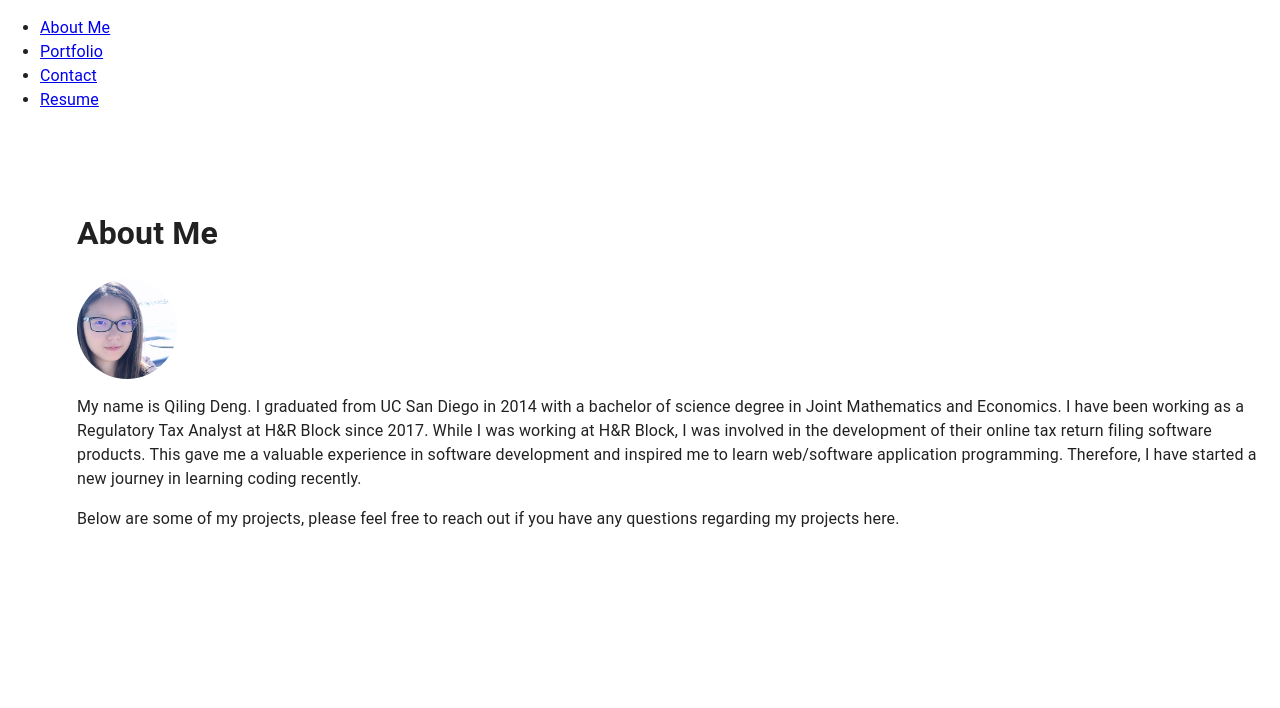
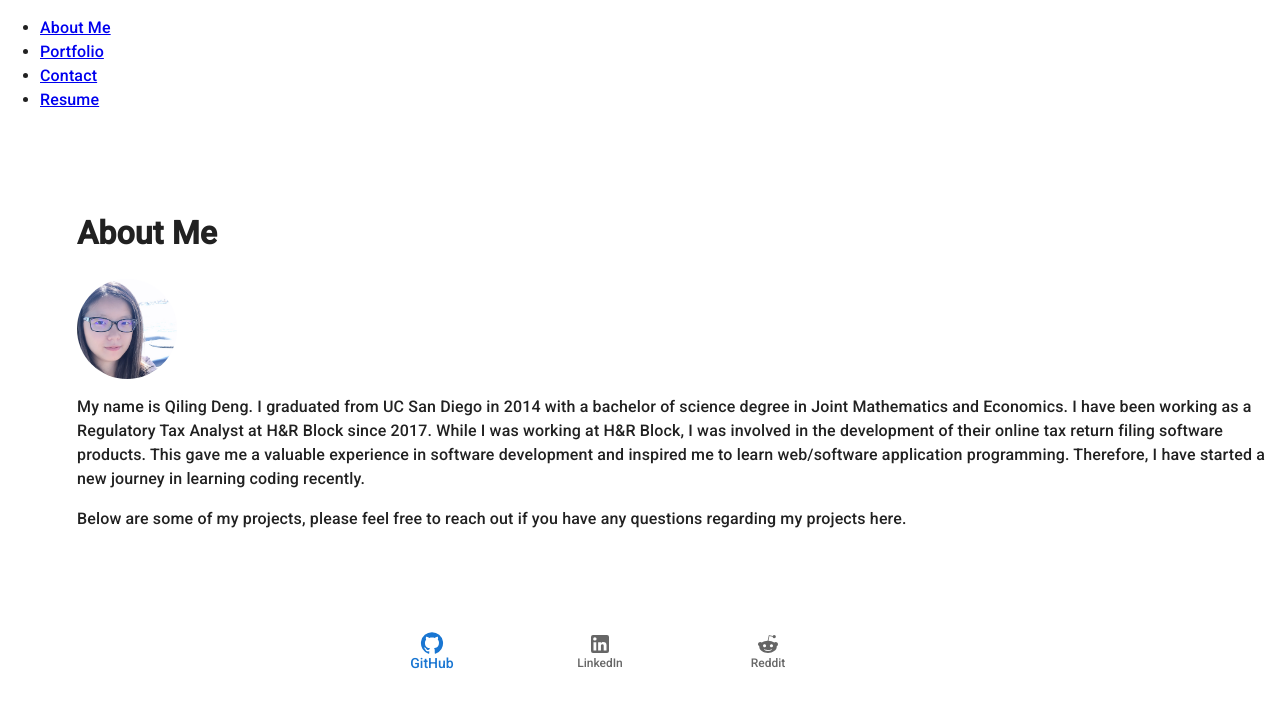
Before and after one commit to qd9069/react_my_portfolio, a React (Create React App) app: page / in a window 1280 px wide. Shown: the top 708 px of the page. Built offline with nearby package versions, Linux system fonts and the light colour scheme.

Commit message:
Added footer with icons

```diff
--- a/package.json
+++ b/package.json
@@ -5,6 +5,9 @@
   "dependencies": {
     "@emotion/react": "^11.9.0",
     "@emotion/styled": "^11.8.1",
+    "@fontsource/roboto": "^4.5.7",
+    "@fortawesome/fontawesome-free": "^6.1.1",
+    "@mui/icons-material": "^5.8.0",
     "@mui/material": "^5.8.1",
     "@testing-library/jest-dom": "^5.16.4",
     "@testing-library/react": "^13.3.0",
--- a/src/components/Footer.js
+++ b/src/components/Footer.js
@@ -0,0 +1,28 @@
+import React from 'react';
+import Box from '@mui/material/Box';
+import BottomNavigation from '@mui/material/BottomNavigation';
+import BottomNavigationAction from '@mui/material/BottomNavigationAction';
+import GitHubIcon from '@mui/icons-material/GitHub';
+import LinkedInIcon from '@mui/icons-material/LinkedIn';
+import RedditIcon from '@mui/icons-material/Reddit';
+
+export default function BottomNav() {
+  const [value, setValue] = React.useState(0);
+
+  return (
+    // <Box sx={{ width: 500 }}>
+    <Box maxWidth="lg">
+      <BottomNavigation
+        showLabels
+        value={value}
+        onChange={(event, newValue) => {
+          setValue(newValue);
+        }}
+      >
+        <BottomNavigationAction label="GitHub" icon={<GitHubIcon />} />
+        <BottomNavigationAction label="LinkedIn" icon={<LinkedInIcon />} />
+        <BottomNavigationAction label="Reddit" icon={<RedditIcon />} />
+      </BottomNavigation>
+    </Box>
+  );
+}
--- a/src/components/PortfolioContainer.js
+++ b/src/components/PortfolioContainer.js
@@ -4,6 +4,7 @@ import AboutMe from './pages/AboutMe';
 import Contact from './pages/Contact';
 import Portfolio from './pages/Portfolio';
 import Resume from './pages/Resume';
+import BottomNav from './Footer';
 
 export default function PortfolioContainer() {
   const [currentPage, setCurrentPage] = useState('AboutMe');
@@ -30,6 +31,7 @@ export default function PortfolioContainer() {
       <NavTabs currentPage={currentPage} handlePageChange={handlePageChange} />
       {/* Here we are calling the renderPage function which will return a component  */}
       {renderPage()}
+      <BottomNav />
     </div>
   );
 }
--- a/src/components/pages/AboutMe.js
+++ b/src/components/pages/AboutMe.js
@@ -3,6 +3,7 @@ import Avatar from '@mui/material/Avatar';
 import CssBaseline from '@mui/material/CssBaseline';
 // import Box from '@mui/material/Box';
 import Container from '@mui/material/Container';
+import '@fontsource/roboto/500.css';
 
 export default function AboutMe() {
   return (
--- a/src/components/pages/Contact.js
+++ b/src/components/pages/Contact.js
@@ -5,6 +5,8 @@ import TextField from "@mui/material/TextField";
 import Button from "@mui/material/Button";
 import Grid from "@mui/material/Grid";
 import Typography from "@mui/material/Typography";
+import PhoneIphoneIcon from '@mui/icons-material/PhoneIphone';
+import AttachEmailIcon from '@mui/icons-material/AttachEmail';
 
 export default function Contact() {
   return (
@@ -100,7 +102,7 @@ export default function Contact() {
           </Typography>
           <Typography color="black" gutterBottom variant="body2">
             Phone Number:
-            <Button variant="contained" size="small" href={`tel:8582678234`}>
+            <Button variant="contained" size="small" href={`tel:8582678234`} endIcon={<PhoneIphoneIcon />}>
               (858) 267 - 8234
             </Button>
           </Typography>
@@ -110,6 +112,7 @@ export default function Contact() {
               variant="contained"
               size="small"
               href={`mailto:qdengliao@gmail.com`}
+              endIcon={<AttachEmailIcon />}
             >
               qdengliao@gmail.com
             </Button>
```
Also changed, not shown: public/images/icons-stack-overflow.png (added), 1 other file (tests, documents, lock files or other folders).
